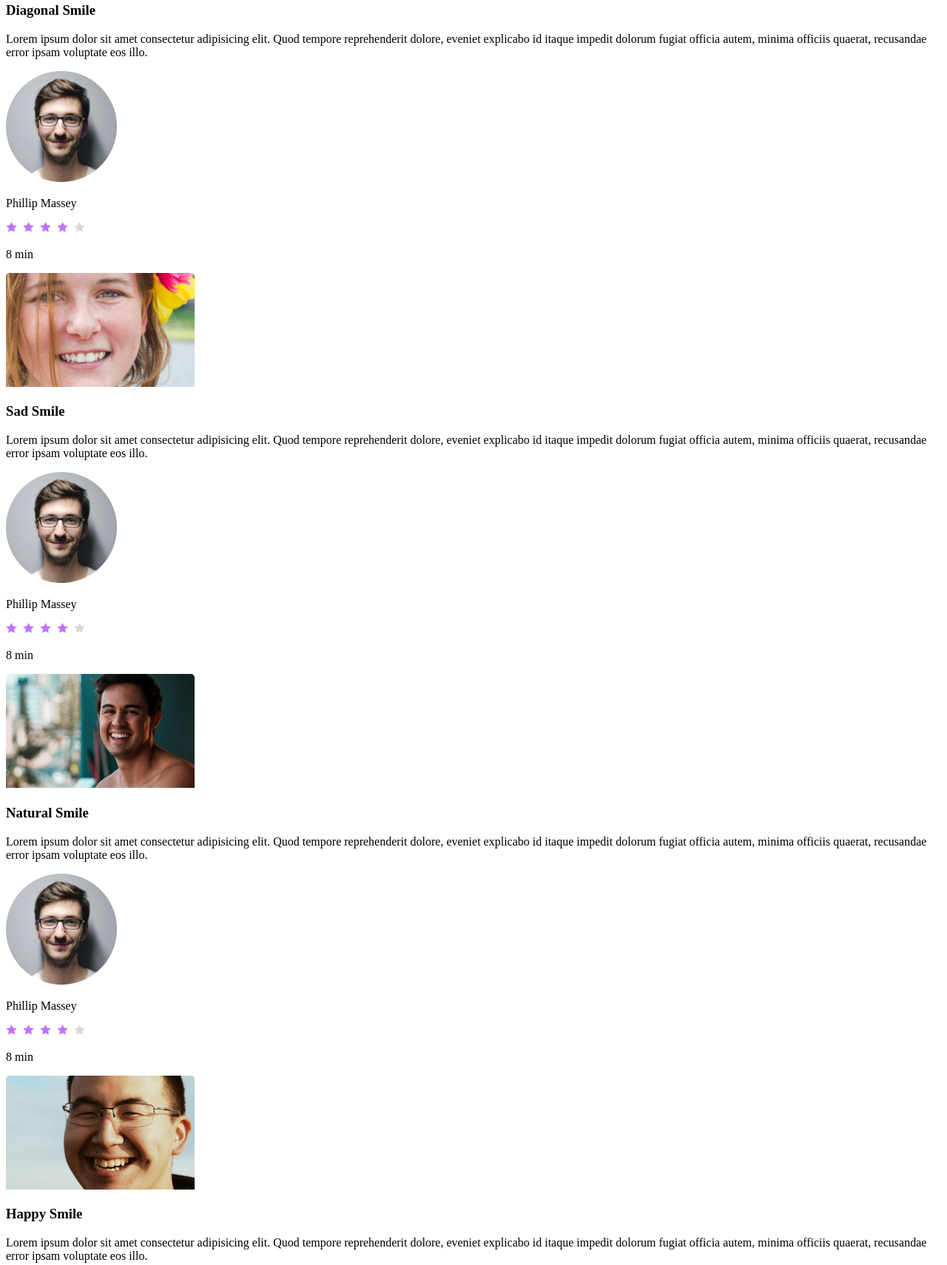
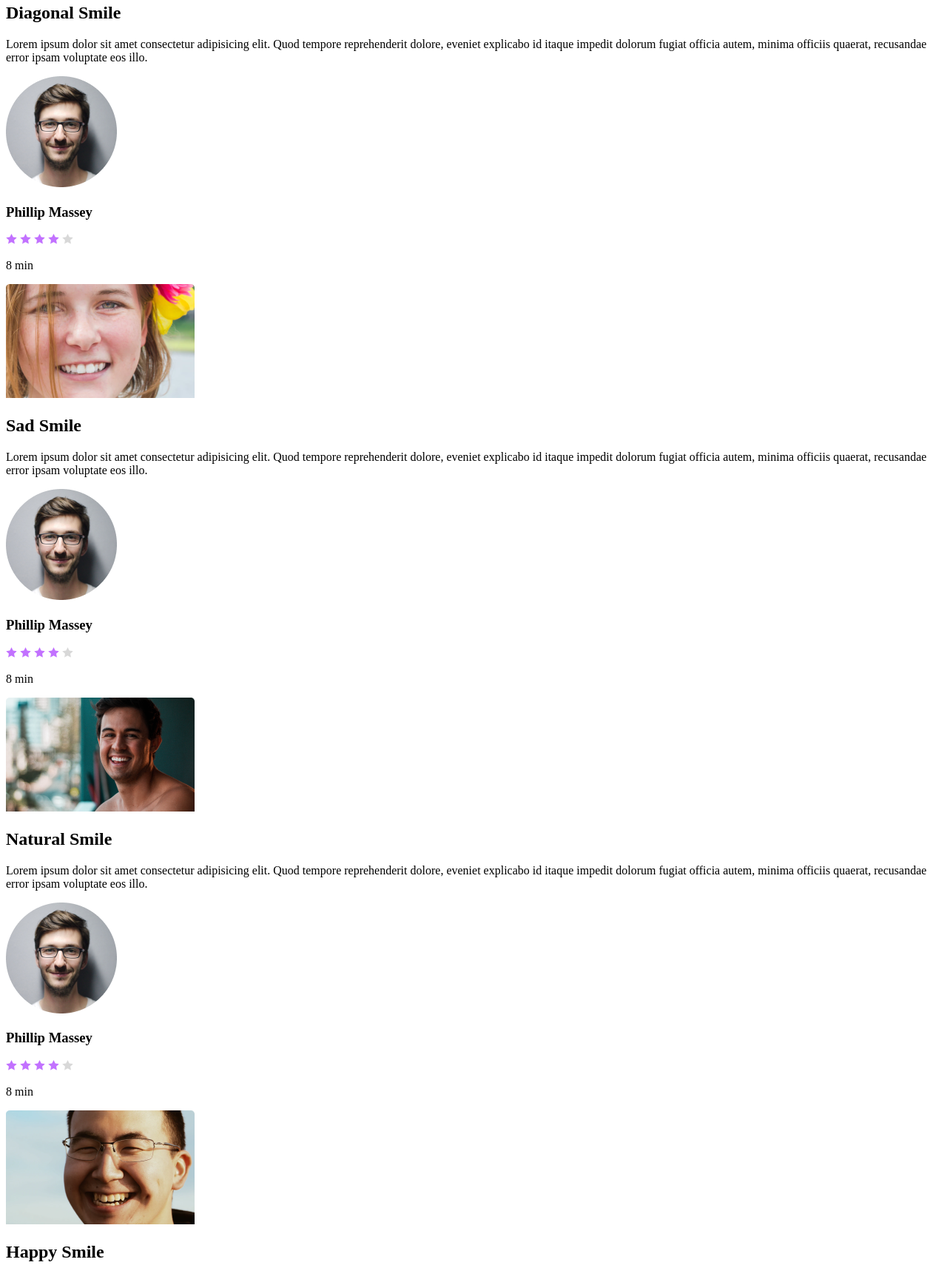
Before and after one commit to simonrichard-dev/holbertonschool-web-development, a plain HTML site: page html_advanced/index.html in a window 1280 px wide. Shown: the part 1745-3455 px from the top of the page at 74% size. Drawn offline with Linux system fonts and the light colour scheme.

Commit message:
update rating images and index.html file in tutorial part

```diff
--- a/html_advanced/index.html
+++ b/html_advanced/index.html
@@ -72,71 +72,91 @@
         </section>
 
         <section class="videos">
+
+        <h1>Most popular tutorials</h1>
         <div>
-                <h2>Most popular tutorials</h2>
-                <div>
-                    <div>
+            <div class="video">
                 <img src="./img/preview.png" alt="Diagonal Smile">
-                        <h3>Diagonal Smile</h3>
+                <h2>Diagonal Smile</h2>
                 <p>Lorem ipsum dolor sit amet consectetur adipisicing elit. Quod tempore reprehenderit dolore, eveniet explicabo id itaque impedit dolorum fugiat officia autem, minima officiis quaerat, recusandae error ipsam voluptate eos illo.</p>
                 <div class ="Author">
                     <img src="./img/avatar.png" alt="Phillip Massey">
-                            <p>Phillip Massey</p>
+                    <h3>Phillip Massey</h3>
                 </div>
                 <div class="rating">
-                            <img src="./img/rating.png" alt="rating">
+                    <div class="img stars">
+                        <img src="./img/Star_1.png" alt="Star_1">
+                        <img src="./img/Star_2.png" alt="Star_2">
+                        <img src="./img/Star_3.png" alt="Star_3">
+                        <img src="./img/Star_4.png" alt="Star_4">
+                        <img src="./img/Star_5.png" alt="Star_5">
+                    </div>
                     <p>8 min</p>
                 </div>
             </div>
 
-                    <div>
+            <div class="video">
                 <img src="./img/preview (1).png" alt="Sad Smile">
-                        <h3>Sad Smile</h3>
+                <h2>Sad Smile</h2>
                 <p>Lorem ipsum dolor sit amet consectetur adipisicing elit. Quod tempore reprehenderit dolore, eveniet explicabo id itaque impedit dolorum fugiat officia autem, minima officiis quaerat, recusandae error ipsam voluptate eos illo.</p>
                 <div class ="Author">
                     <img src="./img/avatar.png" alt="Phillip Massey">
-                            <p>Phillip Massey</p>
+                    <h3>Phillip Massey</h3>
                 </div>
                 <div class="rating">
-                            <img src="./img/rating.png" alt="rating">
+                    <div class="img stars">
+                        <img src="./img/Star_1.png" alt="Star_1">
+                        <img src="./img/Star_2.png" alt="Star_2">
+                        <img src="./img/Star_3.png" alt="Star_3">
+                        <img src="./img/Star_4.png" alt="Star_4">
+                        <img src="./img/Star_5.png" alt="Star_5">
+                    </div>
                     <p>8 min</p>
                 </div>
             </div>
 
-                    <div>
+            <div class="video">
                 <img src="./img/preview (2).png" alt="Natural Smile">
-                        <h3>Natural Smile</h3>
+                <h2>Natural Smile</h2>
                 <p>Lorem ipsum dolor sit amet consectetur adipisicing elit. Quod tempore reprehenderit dolore, eveniet explicabo id itaque impedit dolorum fugiat officia autem, minima officiis quaerat, recusandae error ipsam voluptate eos illo.</p>
                 <div class ="Author">
                     <img src="./img/avatar.png" alt="Phillip Massey">
-                            <p>Phillip Massey</p>
+                    <h3>Phillip Massey</h3>
                 </div>
                 <div class="rating">
-                            <img src="./img/rating.png" alt="rating">
+                    <div class="img stars">
+                        <img src="./img/Star_1.png" alt="Star_1">
+                        <img src="./img/Star_2.png" alt="Star_2">
+                        <img src="./img/Star_3.png" alt="Star_3">
+                        <img src="./img/Star_4.png" alt="Star_4">
+                        <img src="./img/Star_5.png" alt="Star_5">
+                    </div>
                     <p>8 min</p>
                 </div>
             </div>
 
-                    <div>
+            <div class="video">
                 <img src="./img/preview (3).png" alt="Happy Smile">
-                        <h3>Happy Smile</h3>
+                <h2>Happy Smile</h2>
                 <p>Lorem ipsum dolor sit amet consectetur adipisicing elit. Quod tempore reprehenderit dolore, eveniet explicabo id itaque impedit dolorum fugiat officia autem, minima officiis quaerat, recusandae error ipsam voluptate eos illo.</p>
                 <div class ="Author">
                     <img src="./img/avatar.png" alt="Phillip Massey">
-                            <p>Phillip Massey</p>
+                    <h3>Phillip Massey</h3>
                 </div>
                 <div class="rating">
-                            <img src="./img/rating.png" alt="rating">
+                    <div class="img stars">
+                        <img src="./img/Star_1.png" alt="Star_1">
+                        <img src="./img/Star_2.png" alt="Star_2">
+                        <img src="./img/Star_3.png" alt="Star_3">
+                        <img src="./img/Star_4.png" alt="Star_4">
+                        <img src="./img/Star_5.png" alt="Star_5">
+                    </div>
                     <p>8 min</p>
                 </div>
             </div>
-
-                </div>
         </div>
         </section>
-
     </main>
-
 </body>
 
 </html>
```
Also changed, not shown: html_advanced/img/Star_1.png (added), html_advanced/img/Star_2.png (added), html_advanced/img/Star_3.png (added), html_advanced/img/Star_4.png (added), html_advanced/img/Star_5.png (added), html_advanced/img/rating.png (deleted). Lines whose indentation alone changed are shown as unchanged.
